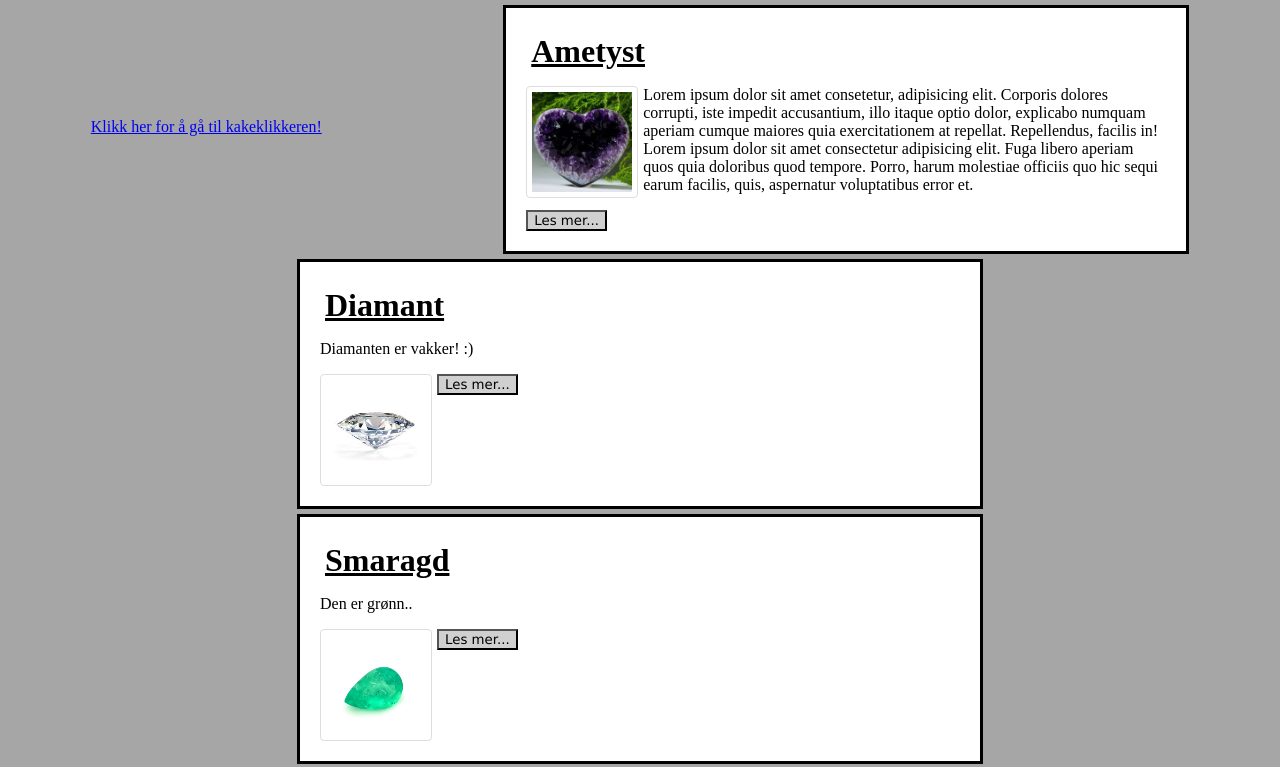
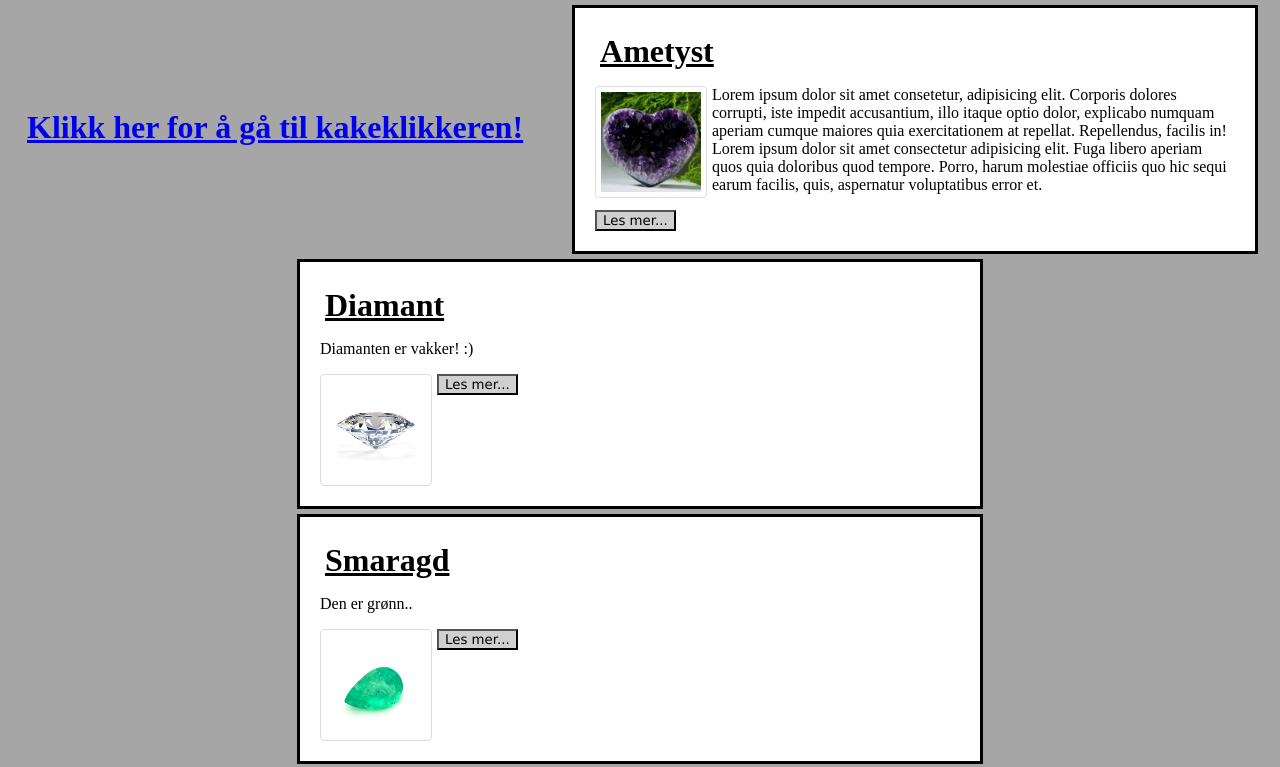
Before and after one commit to Halvooz/halvooz.github.io, a plain HTML site: page index.html in a window 1280 px wide. Shown: the top 767 px of the page. Drawn offline with Linux system fonts and the light colour scheme.

Commit message:
Update index.html

```diff
--- a/index.html
+++ b/index.html
@@ -11,7 +11,7 @@
 
 
 <body>
-        <a href="https://halvooz.github.io/CookieClicker/kake.html">Klikk her for å gå til kakeklikkeren! </a>
+        <h1><a href="https://halvooz.github.io/CookieClicker/kake.html">Klikk her for å gå til kakeklikkeren! </a></h1>
 
     <div class="stein">  <!--Se på dette som ett innlegg (en "Flexbox")...-->
         <h1>Ametyst</h1>
```
